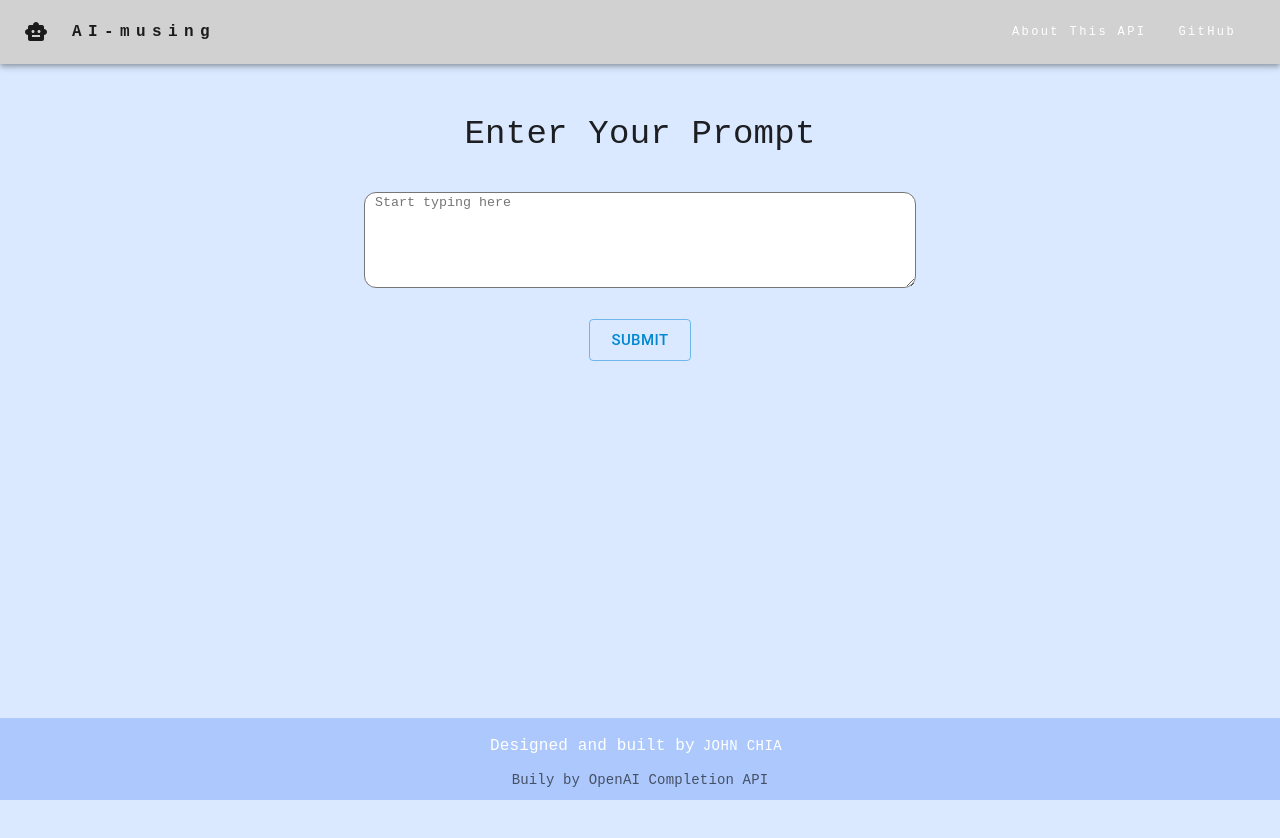
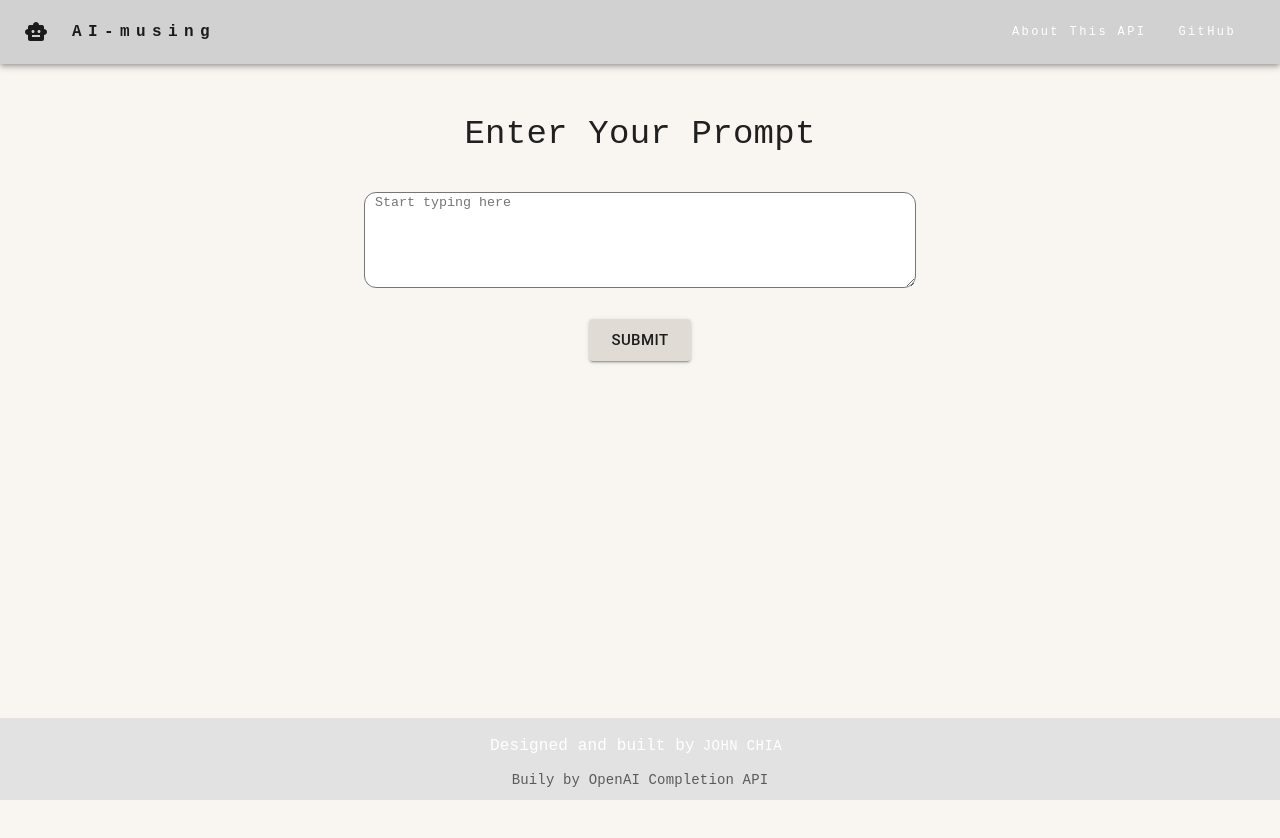
Before and after one commit to fluffyjohnny/AI-musing, a React (Create React App) app in the folder ai-musing/: page / in a window 1280 px wide. Shown: the top 838 px of the page. Built offline with nearby package versions, Linux system fonts and the light colour scheme.

Commit message:
applied themes

```diff
--- a/ai-musing/src/App.css
+++ b/ai-musing/src/App.css
@@ -1,6 +1,6 @@
 .App {
   text-align: center;
-  background-color: #dae9ff;
+  background-color: #f9f6f2;
   min-height: 900px;
   height: 100%;
 }
--- a/ai-musing/src/App.jsx
+++ b/ai-musing/src/App.jsx
@@ -46,7 +46,7 @@ function App() {
       <ThemeProvider theme={theme}>
       <CssBaseline />
       <Header />
-      <Container sx={{ marginBottom: "20px", backgroundColor: "#dae9ff" }}>
+      <Container sx={{ marginBottom: "20px", backgroundColor: theme.palette.secondary }}>
         <Form addResponse={addResponse} />
         <Container maxWidth="100%">
           <Grid container sx={{ justifyContent: 'center'}}>
--- a/ai-musing/src/components/form.jsx
+++ b/ai-musing/src/components/form.jsx
@@ -72,8 +72,8 @@ const Form = (props) => {
         <br />
         <Button
           onClick={handleSubmit}
-          variant="outlined"
-          color="info"
+          variant="contained"
+          color="secondary"
           disabled={loading}
           size="large"
           fontFamily="monospace"
--- a/ai-musing/src/styles.scss
+++ b/ai-musing/src/styles.scss
@@ -4,7 +4,7 @@ footer {
   left: 0;
   bottom: 0;
   width: 100%;
-  background-color: rgb(172, 200, 252);
+  background-color: #e2e2e2;
   color: white;
   text-align: center;
   padding: 10px;
```
